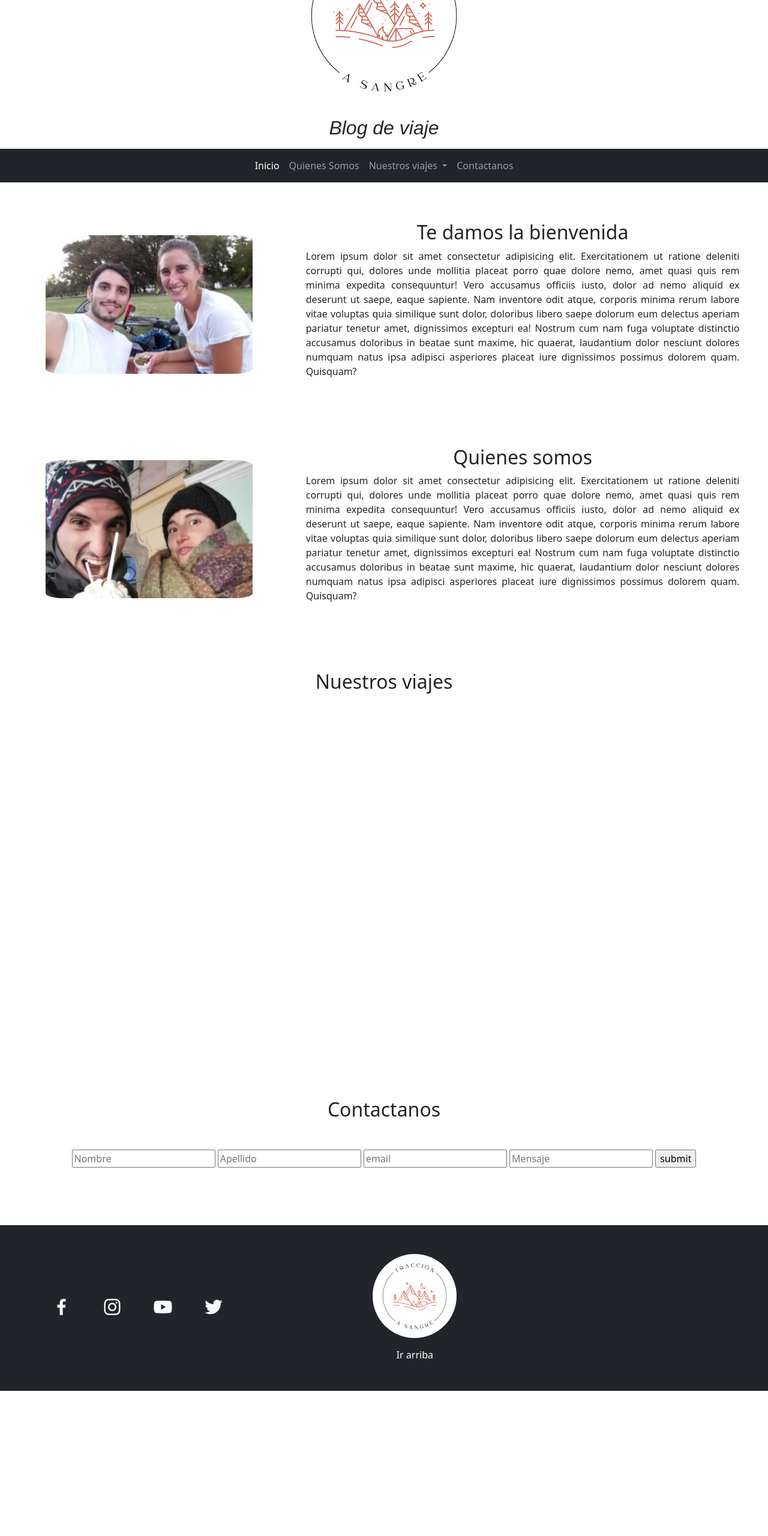
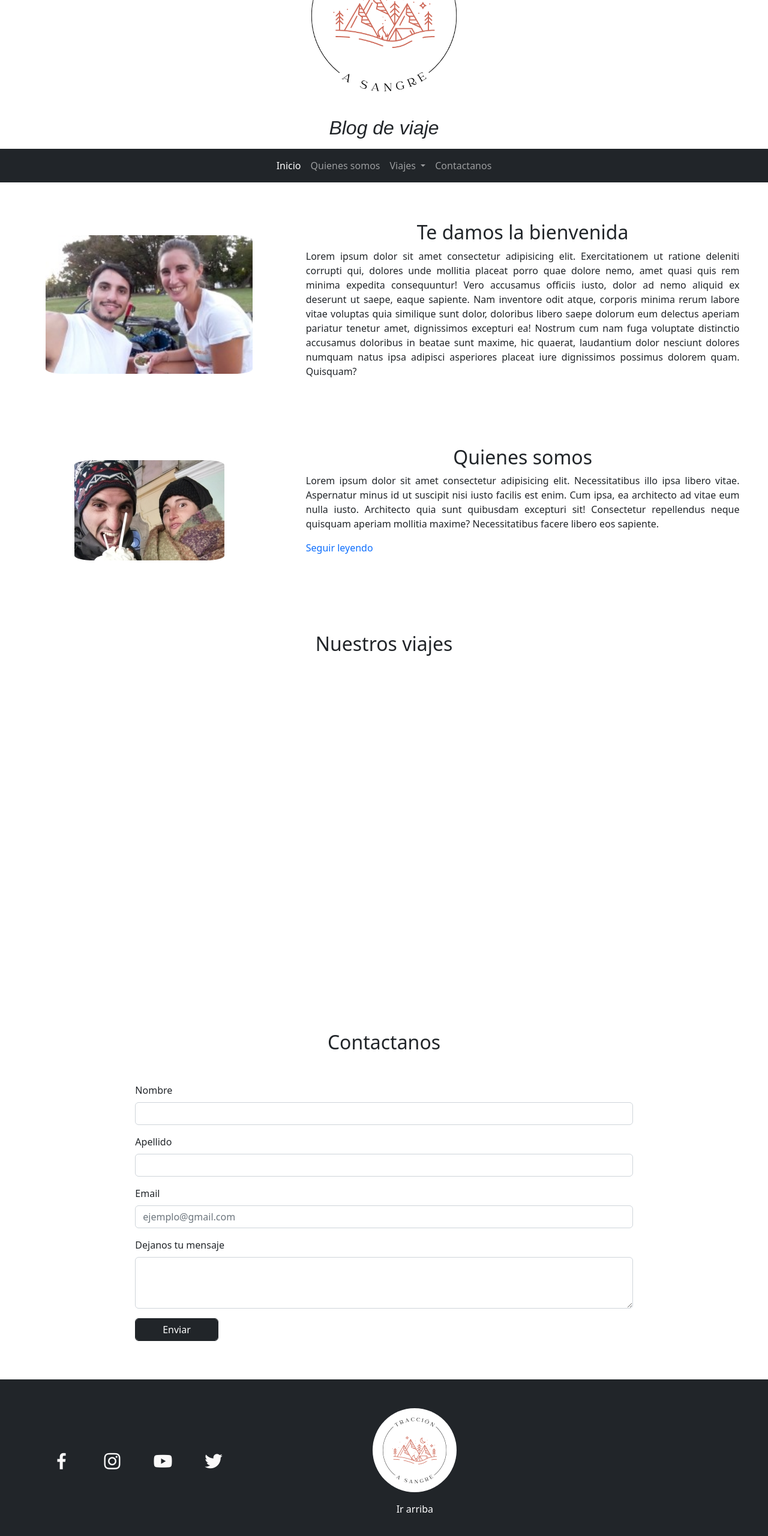
Before and after one commit to guidocop/Pre-entrega-2-Copparoni, a plain HTML site: page index.html in a window 1280 px wide. Shown: the part 134-2694 px from the top of the page at 60% size. Before the commit the page ends 2452 px from the top, so only its background shows below. Drawn offline with nearby package versions, Linux system fonts and the light colour scheme.

Commit message:
agregando nosotros y contact form

```diff
--- a/css/styles.css
+++ b/css/styles.css
@@ -1,4 +1,5 @@
     /*CUATOM STYLES*/
+
 
         /*ESTILOS DEL HEADER*/
 
@@ -24,10 +25,16 @@
 
                 /*ESTILOS DE LA NAVBAR*/
 
+.custom_navbar{
+    display: flex;
+    justify-content: center;
+}
 
-/* .navbar div.custom{
-    justify-content:space-around;
-} */
+
+
+
+
+
 
 
 
@@ -44,6 +51,10 @@ section img{
 
 article p.text-justify{
     text-align: justify;
+}
+.custom_article a{
+    text-decoration: none;
+
 }
 
 
@@ -105,3 +116,7 @@ article p.text-justify{
     border-radius: 5em;
     margin-bottom: 1em;
 }
+.pie a{
+    text-decoration: none;
+    color: white;
+}
--- a/index.html
+++ b/index.html
@@ -31,7 +31,7 @@
 
 
 
-  <header class="container-fluid custom__container d-flex flex-column justify-content-center align-items-center">
+  <header id="arriba" class="container-fluid custom__container d-flex flex-column justify-content-center align-items-center">
       <img src="./img/Logo 2.0.png" class="logo" alt="Logo">
       <h1 class="title text-center p-2">Blog de viaje</h1>
   </header>
@@ -44,24 +44,26 @@
 
     <!--BARRA DE NAVEGACIÓN-->
 
+
     <nav class="navbar navbar-expand-lg sticky-top navbar-dark bg-dark">
       <div class="container-fluid">
         <button class="navbar-toggler" type="button" data-bs-toggle="collapse" data-bs-target="#navbarNavDropdown" aria-controls="navbarNavDropdown" aria-expanded="false" aria-label="Toggle navigation">
           <span class="navbar-toggler-icon"></span>
         </button>
-        <div class="collapse navbar-collapse d-flex justify-content-evenly" id="navbarNavDropdown">
+        <div class="collapse navbar-collapse custom_navbar" id="navbarNavDropdown">
           <ul class="navbar-nav">
             <li class="nav-item">
-              <a class="nav-link active" aria-current="page" href="#">Inicio</a>
+              <a class="nav-link active" aria-current="page" href="./index.html">Inicio</a>
             </li>
             <li class="nav-item">
-              <a class="nav-link" href="#">Quienes Somos</a>
+              <a class="nav-link" href="./nosotros.html">Quienes somos</a>
             </li>
+
             <li class="nav-item dropdown">
               <a class="nav-link dropdown-toggle" href="#" role="button" data-bs-toggle="dropdown" aria-expanded="false">
-                Nuestros viajes
+                Viajes
               </a>
-              <ul class="dropdown-menu">
+              <ul class="dropdown-menu dropdown-menu-dark">
                 <li><a class="dropdown-item" href="#">Argentina</a></li>
                 <li><a class="dropdown-item" href="#">Brasil</a></li>
                 <li><a class="dropdown-item" href="#">Perú</a></li>
@@ -69,12 +71,13 @@
               </ul>
             </li>
             <li class="nav-item">
-              <a class="nav-link" href="#">Contactanos</a>
+              <a class="nav-link" href="#contactanos">Contactanos</a>
             </li>
           </ul>
         </div>
       </div>
     </nav>
+
 
 
     <!--BIENVENIDA-->
@@ -101,9 +104,10 @@
           <img  src="./img/praga2.0.1mini.jpg" class="img-fluid pt-4 pb-4">
         </div>
         <div class="col-sm-9 col-xl-7 col-xxl-6 d-flex justify-content-center">
-          <article>
+          <article class="custom_article">
             <h2 class="text-center">Quienes somos</h2>
-              <p class="text-justify">Lorem ipsum dolor sit amet consectetur adipisicing elit. Exercitationem ut ratione deleniti corrupti qui, dolores unde mollitia placeat porro quae dolore nemo, amet quasi quis rem minima expedita consequuntur! Vero accusamus officiis iusto, dolor ad nemo aliquid ex deserunt ut saepe, eaque sapiente. Nam inventore odit atque, corporis minima rerum labore vitae voluptas quia similique sunt dolor, doloribus libero saepe dolorum eum delectus aperiam pariatur tenetur amet, dignissimos excepturi ea! Nostrum cum nam fuga voluptate distinctio accusamus doloribus in beatae sunt maxime, hic quaerat, laudantium dolor nesciunt dolores numquam natus ipsa adipisci asperiores placeat iure dignissimos possimus dolorem quam. Quisquam?</p>
+              <p class="text-justify">Lorem ipsum dolor sit amet consectetur adipisicing elit. Necessitatibus illo ipsa libero vitae. Aspernatur minus id ut suscipit nisi iusto facilis est enim. Cum ipsa, ea architecto ad vitae eum nulla iusto. Architecto quia sunt quibusdam excepturi sit! Consectetur repellendus neque quisquam aperiam mollitia maxime? Necessitatibus facere libero eos sapiente.</p>
+              <a href="">Seguir leyendo</a>
           </article>
         </div>
       </div>
@@ -146,11 +150,48 @@
 
     <!--CONTACTO-->
 
-  <section class="container p-5 mb-5 d-flex flex-column align-items-center">
+
+<section class="container-fluid">
+
+
+  <div class="row mb-5 d-flex flex-column align-items-center">
+    <h2 class="mb-5 text-center">Contactanos</h2>
+
+    <div class="col-10 col-md-8">
+        <form id="contactanos" action="">
+        <div class="mb-3">
+          <label for="exampleFormControlInput1" class="form-label">Nombre</label>
+          <input type="text" class="form-control" id="exampleFormControlInput1">
+        </div>
+        <div class="mb-3">
+          <label for="exampleFormControlInput1" class="form-label">Apellido</label>
+          <input type="text" class="form-control" id="exampleFormControlInput1">
+        </div>
+        <div class="mb-3">
+          <label for="exampleFormControlInput1" class="form-label">Email</label>
+          <input type="email" class="form-control" id="exampleFormControlInput1" placeholder="ejemplo@gmail.com">
+        </div>
+        <div class="mb-3">
+          <label for="exampleFormControlTextarea1" class="form-label">Dejanos tu mensaje</label>
+          <textarea class="form-control" id="exampleFormControlTextarea1" rows="3"></textarea>
+        </div>
+       <div class="row">
+        <div class="mb-3">
+          <div class="col-3 col-lg-2">
+          <input type="button" class="form-control btn btn-dark" id="exampleFormControlInput1" value="Enviar"></input>
+        </div>
+        </div>
+        </form>
+    </div>
+  </div>
+</section>
+
+
+  <!-- <section class="container p-5 mb-5 d-flex flex-column align-items-center">
 
     <h2 class="mb-5">Contactanos</h2>
 
-        <form action="">
+        <form id="contactanos" action="">
 
           <input type="text" placeholder="Nombre">
           <input type="text" placeholder="Apellido">
@@ -163,7 +204,7 @@
 
   </section>
 
-</main>
+</main>     -->
 
     <!--FIN CONTENIDO PRINCIPAL-->
 
@@ -183,7 +224,7 @@
 
     <div class="col-sm-7 col-md-5 pie p-4 d-flex flex-column justify-content-center align-items-center">
       <img src="./img/Logo 2.0pie.png">
-      <span>Ir arriba</span>
+      <a href="#arriba">Ir arriba</a>
     </div>
 
   </div>
```
Also changed, not shown: nosotros.html (added, +124 -0 lines), 1 other file.
